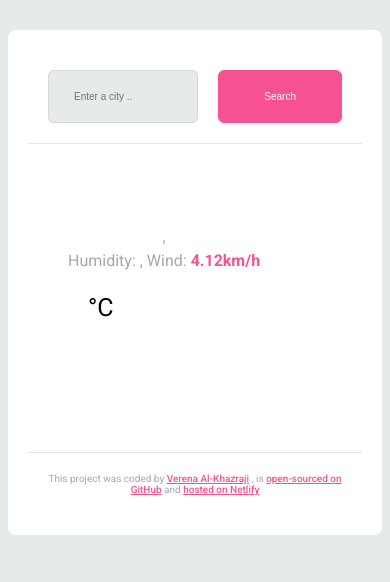
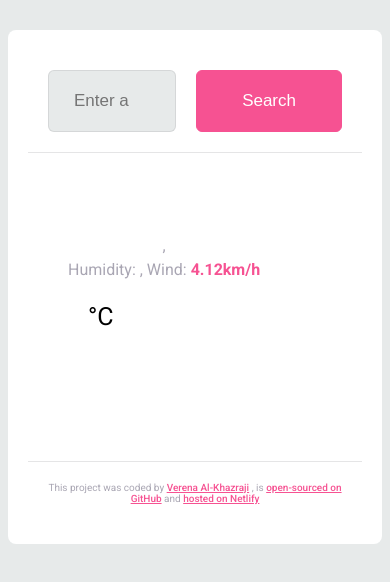
Before and after one commit to verenx/SheCodes-Plus-Weather-App, a plain HTML site: page index.html in a window 390 px wide. Drawn offline with nearby package versions, Linux system fonts and the light colour scheme; no server answers.

Commit message:
feat(weather-app): make the app responsive for all screen sizes
-added bigger font size to media queries
-disable automatic zooming in on mobile devices

```diff
--- a/src/styles.css
+++ b/src/styles.css
@@ -144,11 +144,11 @@ body {
 
 @media (max-width: 480px) {
   .search-input {
-    font-size: 10px;
+    font-size: 17px;
   }
 
   .search-button {
-    font-size: 10px;
+    font-size: 17px;
   }
 
   .weather-value {
```
